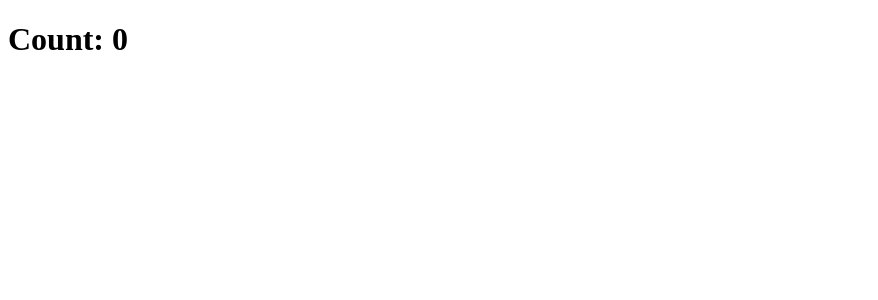
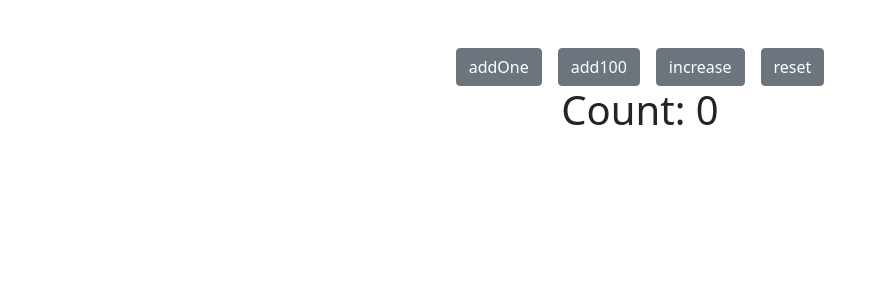
Before and after one commit to mate-academy/react_counter, a React (Create React App) app: page / in a window 1280 px wide. Shown: the top 300 px of the page, without its empty margins (0-878 px from the left). Built offline with nearby package versions, Linux system fonts and the light colour scheme; the HTML template or start-up script is replaced by a standard one.

Commit message:
first-commit

```diff
--- a/public/index.html
+++ b/public/index.html
@@ -3,6 +3,8 @@
   <head>
     <meta charset="utf-8" />
     <meta name="viewport" content="width=device-width, initial-scale=1" />
+    <!-- CSS only -->
+<link href="https://cdn.jsdelivr.net/npm/bootstrap@5.0.2/dist/css/bootstrap.min.css" rel="stylesheet" integrity="sha384-EVSTQN3/azprG1Anm3QDgpJLIm9Nao0Yz1ztcQTwFspd3yD65VohhpuuCOmLASjC" crossorigin="anonymous">
     <title>React App</title>
   </head>
   <body>
--- a/src/App.js
+++ /dev/null
@@ -1,18 +0,0 @@
-import React from 'react';
-import './App.scss';
-
-class App extends React.Component {
-  addOne = () => {};
-
-  add100 = () => {};
-
-  increase = () => {};
-
-  render() {
-    return (
-      <h1>Count: 0</h1>
-    );
-  }
-}
-
-export default App;
--- /dev/null
+++ b/src/App.jsx
@@ -0,0 +1,9 @@
+import React from 'react';
+import './App.scss';
+import { Counter } from './component/Counter';
+
+const App = () => (
+  <Counter />
+);
+
+export default App;
--- a/src/App.scss
+++ b/src/App.scss
@@ -1 +1,3 @@
-// styles go here
+.container {
+  margin: 50px auto;
+}
--- /dev/null
+++ b/src/component/Counter.jsx
@@ -0,0 +1,70 @@
+import React from 'react';
+
+export class Counter extends React.Component {
+  state = {
+    count: 0,
+  }
+
+  addOne = () => {
+    this.setState(state => ({
+      count: state.count + 1,
+    }));
+  };
+
+  add100 = () => {
+    this.setState(state => ({
+      count: state.count + 100,
+    }));
+  };
+
+  increase = () => {
+    this.setState(state => (
+      (state.count % 5 === 0)
+        ? this.add100()
+        : this.addOne()
+    ));
+  };
+
+  render() {
+    return (
+      <>
+        <div className="d-flex gap-3 justify-content-center mt-5">
+          <button
+            type="button"
+            onClick={this.addOne}
+            className="btn btn-secondary"
+          >
+            addOne
+          </button>
+          <button
+            type="button"
+            onClick={this.add100}
+            className="btn btn-secondary"
+          >
+            add100
+          </button>
+          <button
+            type="button"
+            onClick={this.increase}
+            className="btn btn-secondary"
+          >
+            increase
+          </button>
+          <button
+            type="button"
+            onClick={() => {
+              this.setState({ count: 0 });
+            }}
+            className="btn btn-secondary"
+          >
+            reset
+          </button>
+        </div>
+
+        <h1 className="text-center">
+          {`Count: ${this.state.count}`}
+        </h1>
+      </>
+    );
+  }
+}
```
Also changed, not shown: 1 other file (tests, documents, lock files or other folders).
